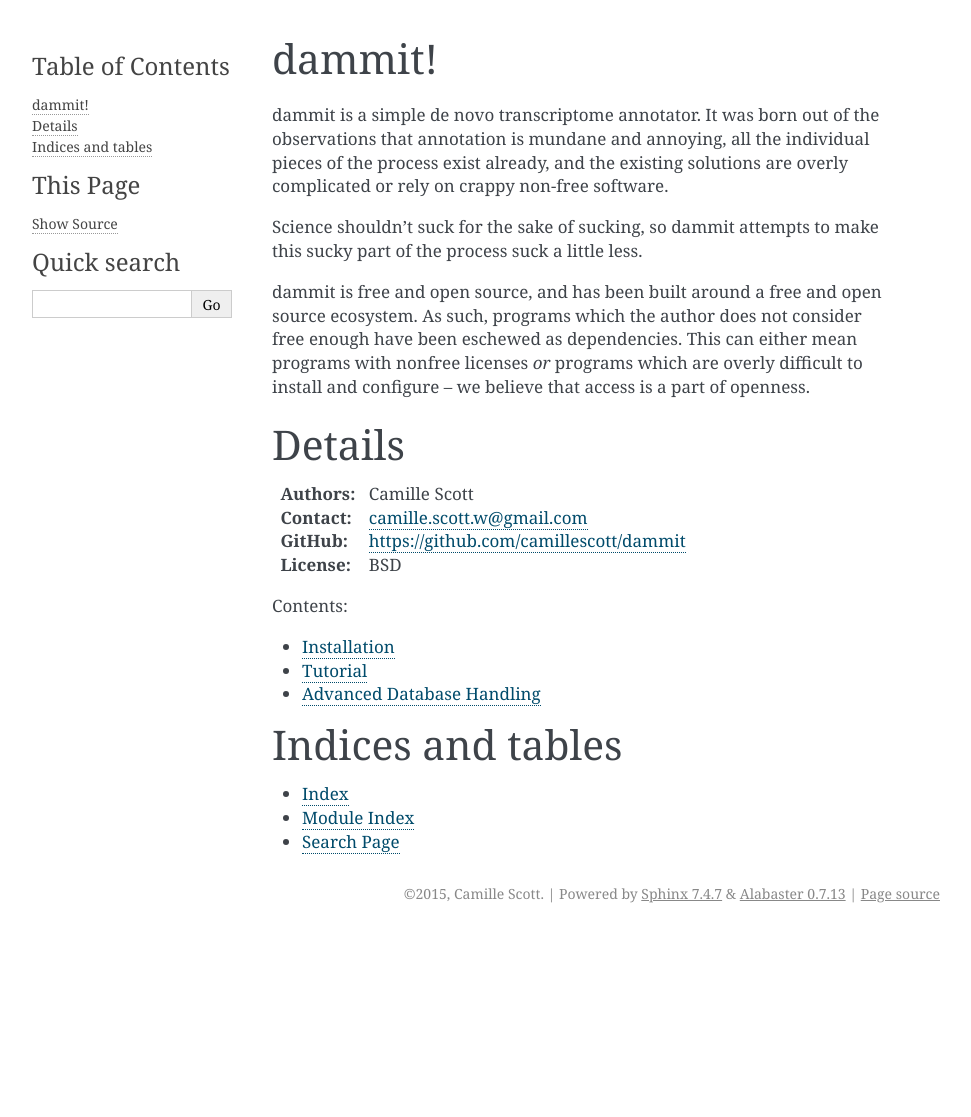
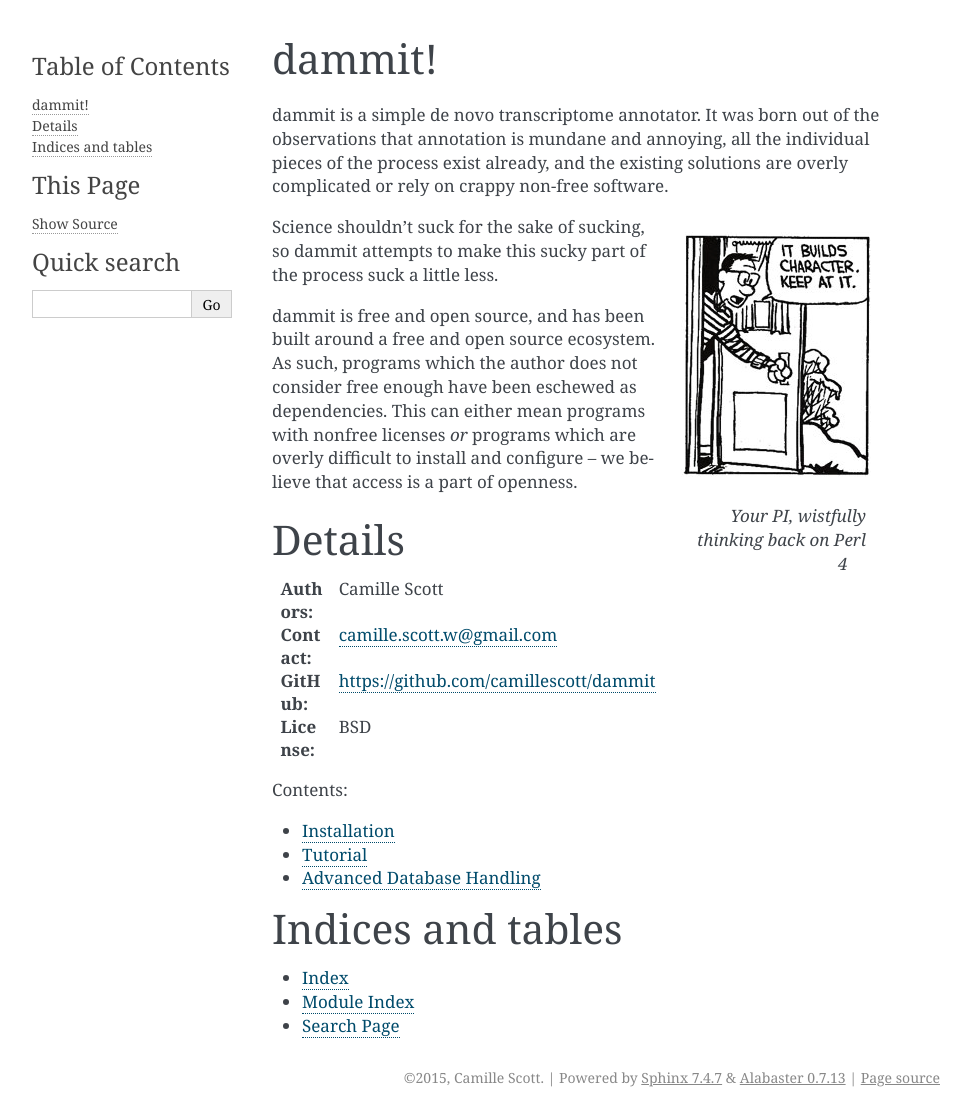
Before and after one commit to dib-lab/dammit, a Sphinx documentation site: the page built from doc/index.rst, in a window 1280 px wide. Shown: the whole page, without its empty margins (170-1141 px from the left). Built offline with Sphinx 7.4.7, drawn with Linux system fonts in a browser that asks for light colours; before the commit the page ends 933 px from its top, so only the background shows below that.

```diff
--- a/doc/index.rst
+++ b/doc/index.rst
@@ -6,10 +6,19 @@
 dammit!
 =======
 
+
 dammit is a simple de novo transcriptome annotator. It was born out of the
 observations that annotation is mundane and annoying, all the individual pieces
 of the process exist already, and the existing solutions are overly complicated
 or rely on crappy non-free software.
+
+
+.. figure:: _static/Character_Building.png
+    :align: right
+    :figwidth: image
+    :alt: "Keep at it, it builds character!" -- Calvin's Dad
+
+    *Your PI, wistfully thinking back on Perl 4*
 
 Science shouldn't suck for the sake of sucking, so dammit attempts
 to make this sucky part of the process suck a little less.
```
